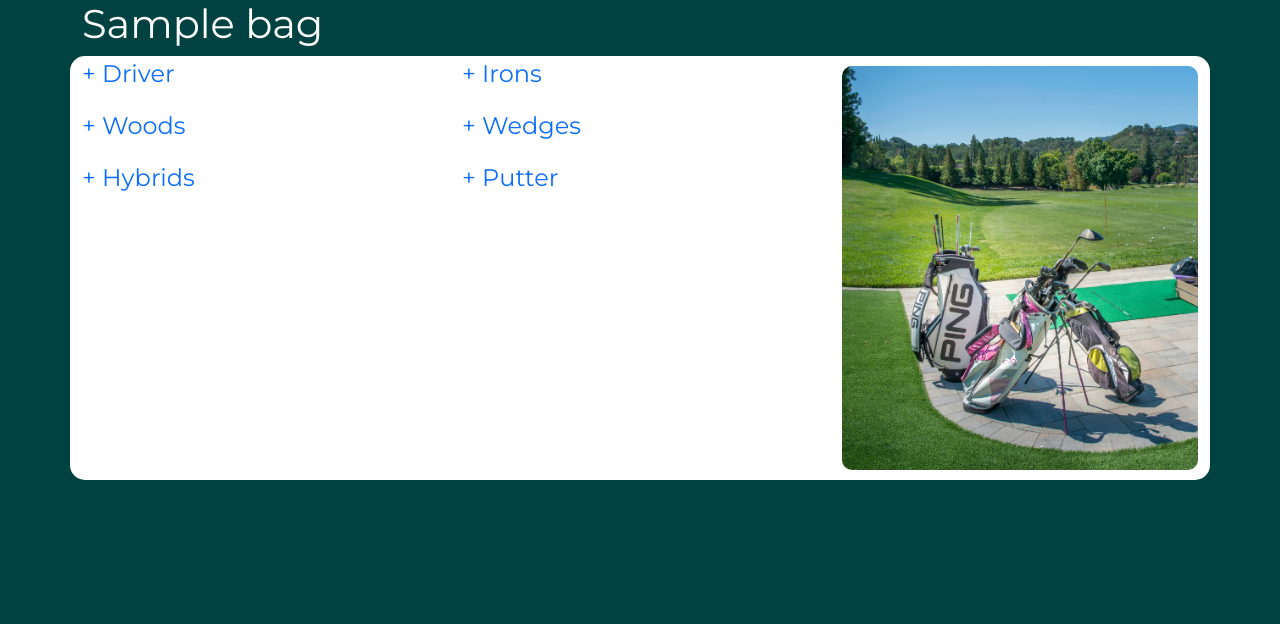
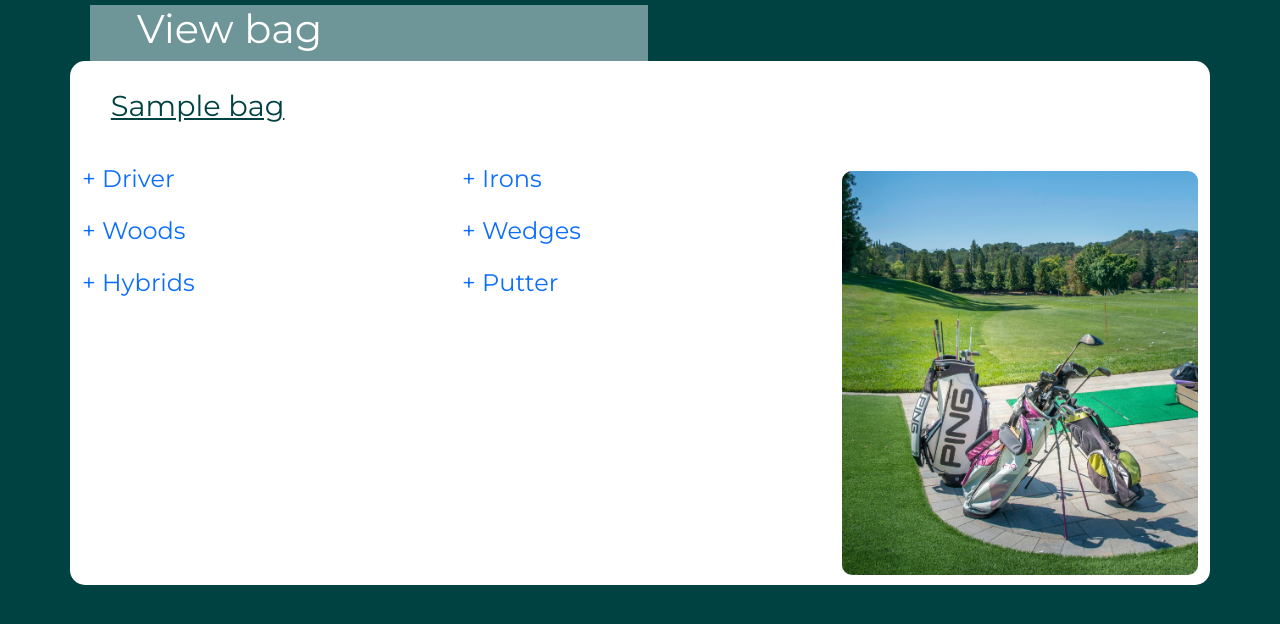
Before and after one commit to Col-R/golfbag-builder, a Flask app: template flask_app/templates/show_bag.html in a window 1280 px wide. Shown: the part 76-700 px from the top of the page. Run offline with Flask 2, Linux system fonts and the light colour scheme; the template is opened without the code that fills it: most values are stand-ins (such as "Sample title", 1, 10 or a date in 2020); some libraries are stand-ins or nearby versions.

Commit message:
button styling

```diff
--- a/flask_app/templates/show_bag.html
+++ b/flask_app/templates/show_bag.html
@@ -34,10 +34,18 @@
 
       </div>
     </div>
-    <div class="row">
-      <h1>{{ bag.name }}</h1>
+    <div class="row page_title">
+      <div class="col-6">
+        <h1>View bag</h1>
+      </div>
+
     </div>
     <div class="row show_main">
+      <div class="row">
+        <div class="col-8"><h4 id="bag_title">{{bag.name}}</h4></div>
+
+      </div>
+
       <div class="col-4">
         <div class="show_content">
 
@@ -63,13 +71,9 @@
           <ul>
             <li class="show_content collapse" id="collapseHybrids">{{bag.hybrids}}</li>
           </ul>
-        <ul>
-          <li>
           {% if bag.user_id == session.user_id%}
-            <a href="/edit/{{bag.id}}">Edit bag</a>
+          <a href="/edit/{{bag.id}}" class = "buttons_submit">Edit Bag</a>
           {% endif %}
-          </li>
-        </ul>
         </div>
 
       </div>
@@ -95,11 +99,12 @@
         <ul>
           <li class="show_content collapse" id="collapsePutter">{{bag.putter}}</li>
         </ul>
+        {% if bag.user_id == session.user_id%}
+        <a href="/bag/delete/{{bag.id}}" class = "buttons_submit">Delete Bag</a>
+        {% endif %}
         <ul>
           <li>
-            {% if bag.user_id == session.user_id%}
-            <a href="/bag/delete/{{bag.id}}">Delete Bag</a>
-            {% endif %}
+
           </li>
         </ul>
 
```
Lines whose indentation alone changed are shown as unchanged.
